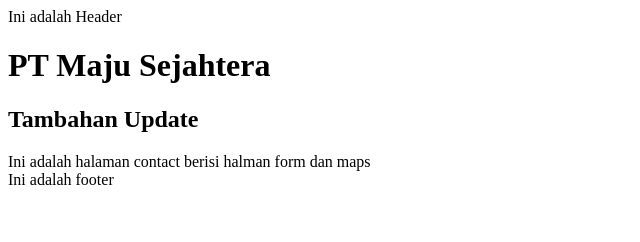
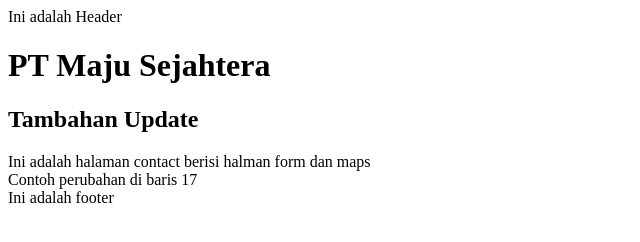
Before and after one commit to ikhwandev/CompanyProfile, a plain HTML site: page contact-us.html in a window 1280 px wide. Shown: the whole page, without its empty margins (0-640 px from the left). Drawn offline with Linux system fonts and the light colour scheme.

Commit message:
Menambah Penjelasan Contact Us

```diff
--- a/contact-us.html
+++ b/contact-us.html
@@ -14,6 +14,8 @@
 
     <div>Ini adalah halaman contact berisi halman form dan maps</div>
 
+    <div>Contoh perubahan di baris 17</div>
+
     <footer>Ini adalah footer</footer>
 </body>
 </html>
```
